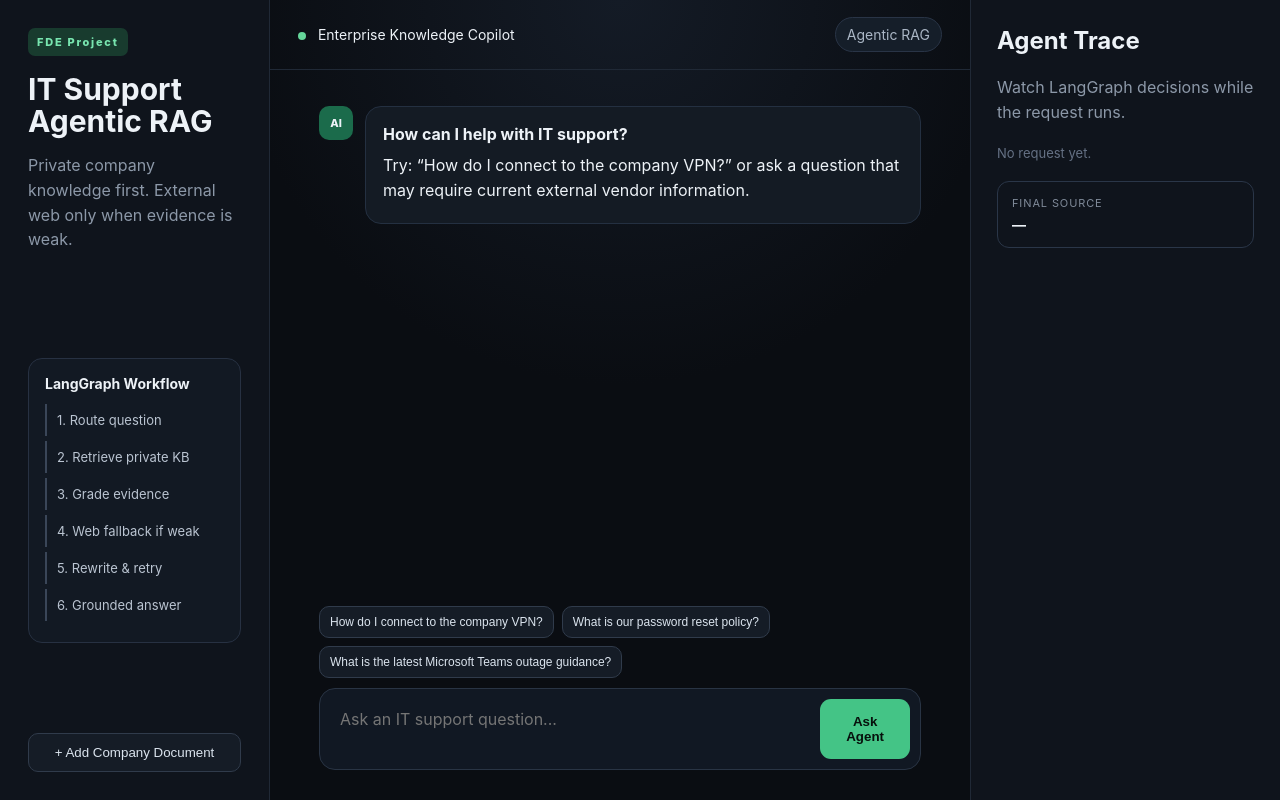
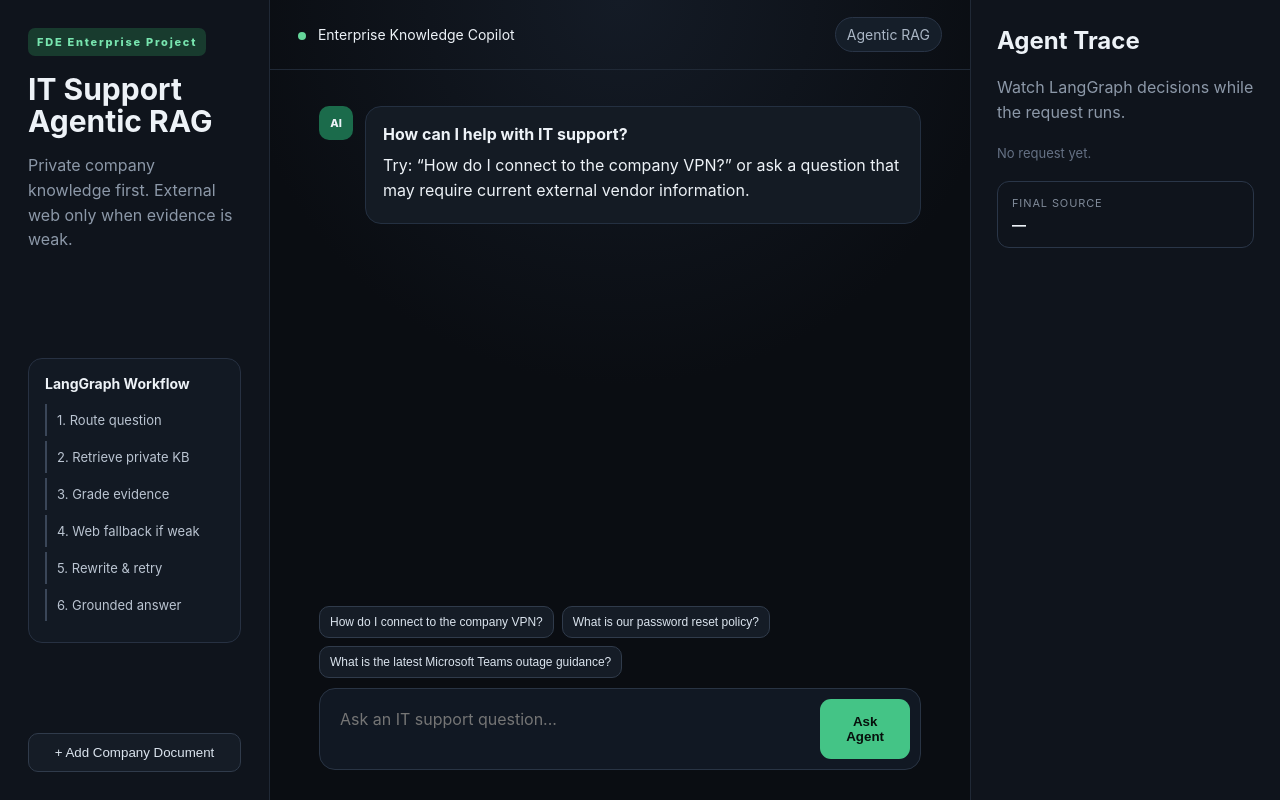
Before and after one commit to piyush315/Enterprise-IT-Support-Agentic-RAG, a FastAPI app: page / in a window 1280 px wide. Run offline with FastAPI, Linux system fonts and the light colour scheme.

Commit message:
update index html

```diff
--- a/templates/index.html
+++ b/templates/index.html
@@ -10,7 +10,7 @@
   <div class="shell">
     <aside class="sidebar">
       <div>
-        <div class="brand-badge">FDE Project</div>
+        <div class="brand-badge">FDE Enterprise Project</div>
         <h1>IT Support<br/>Agentic RAG</h1>
         <p class="muted">Private company knowledge first. External web only when evidence is weak.</p>
       </div>
```
